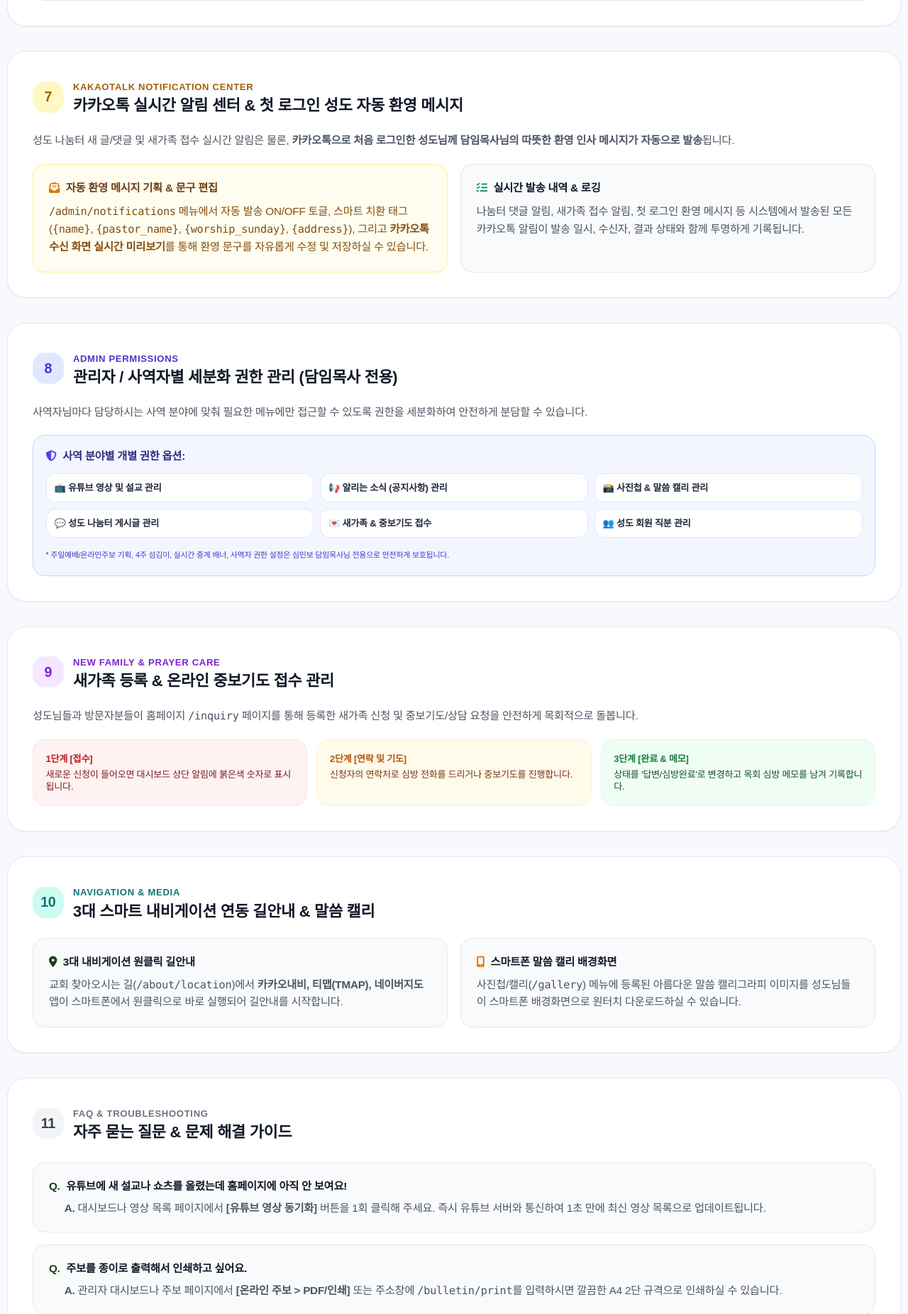
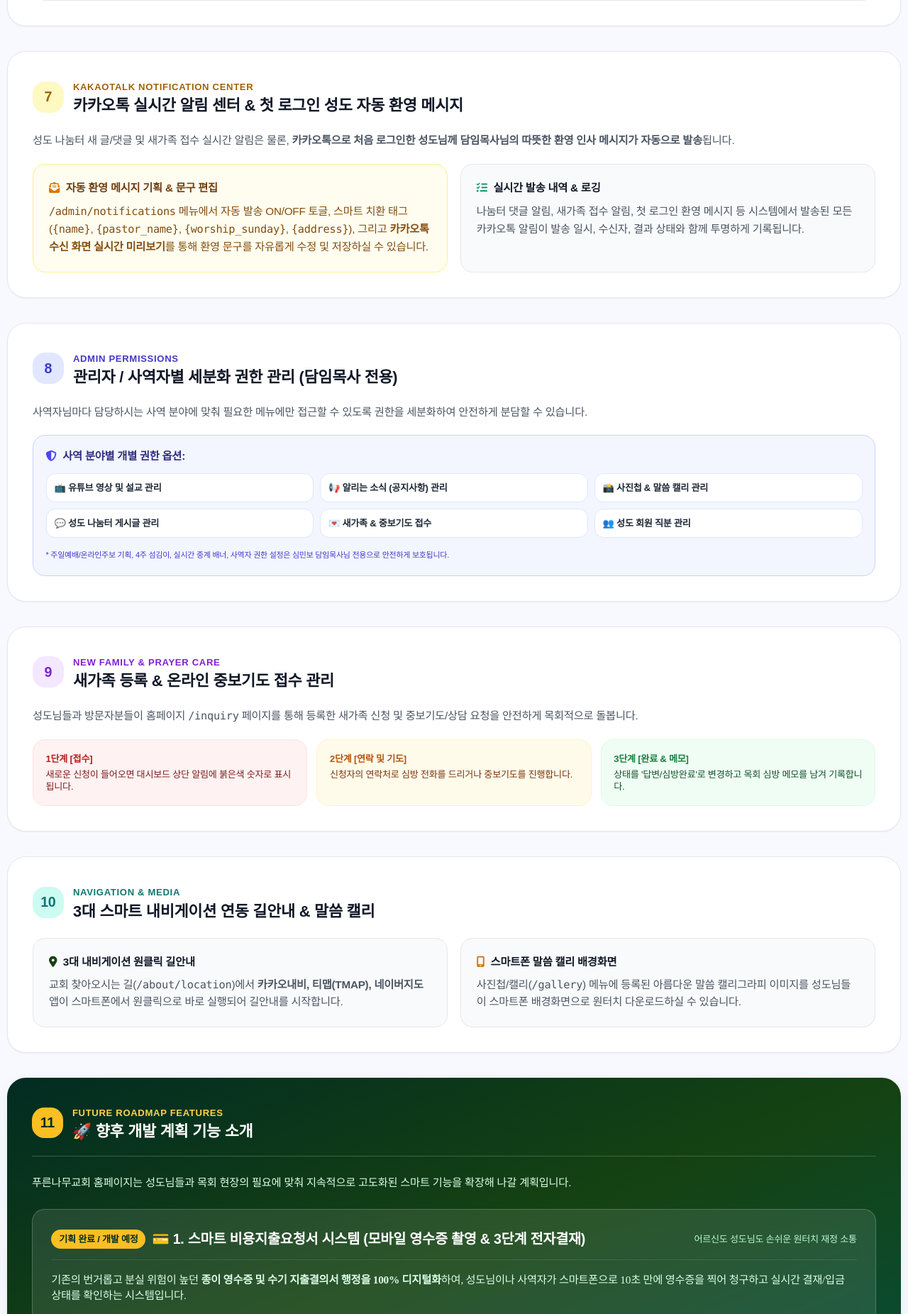
Before and after one commit to seunghoKR/greentreech, a PHP site: the page made by app/Views/admin/guide.php in a window 1280 px wide. Shown: the part 3167-5019 px from the top of the page at 71% size. Run offline with PHP 8.4, Linux system fonts and the light colour scheme; the template is opened without the code that fills it, so the values that code supplies are empty; some libraries are stand-ins or nearby versions; some web fonts are replaced.

Commit message:
docs: 홈페이지 설명서 및 공식 안내서에 '향후 개발 계획 기능 (1. 스마트 비용지출요청서 시스템)' 섹션 신설 및 반영

```diff
--- a/app/Views/admin/guide.php
+++ b/app/Views/admin/guide.php
@@ -77,9 +77,13 @@
                 <i class="fas fa-map-location-dot text-teal-600"></i>
                 <span>10. 내비 길안내 & 캘리</span>
             </a>
-            <a href="#faq" class="p-3 rounded-2xl bg-gray-100 hover:bg-gray-200 text-gray-800 flex items-center gap-2 transition-colors col-span-2 sm:col-span-2">
+            <a href="#roadmap" class="p-3 rounded-2xl bg-emerald-50/70 hover:bg-emerald-100 text-emerald-900 flex items-center gap-2 transition-colors">
+                <i class="fas fa-rocket text-emerald-600"></i>
+                <span>11. 🚀 개발 계획 기능</span>
+            </a>
+            <a href="#faq" class="p-3 rounded-2xl bg-gray-100 hover:bg-gray-200 text-gray-800 flex items-center gap-2 transition-colors">
                 <i class="fas fa-question-circle text-gray-600"></i>
-                <span>11. 자주 묻는 질문 (FAQ) & 문제 해결</span>
+                <span>12. 자주 묻는 질문 (FAQ)</span>
             </a>
         </div>
     </div>
@@ -476,11 +480,72 @@
         </div>
     </div>
 
-    <!-- Section 11: 자주 묻는 질문 (FAQ) -->
+    <!-- Section 11: 🚀 향후 개발 계획 기능 (Roadmap) -->
+    <div id="roadmap" class="bg-gradient-to-br from-emerald-950 via-[#154212] to-emerald-900 rounded-3xl p-6 sm:p-8 text-white shadow-card space-y-6">
+        <div class="flex items-center gap-3 border-b border-white/20 pb-4">
+            <div class="w-10 h-10 rounded-2xl bg-amber-400 text-emerald-950 flex items-center justify-center text-lg font-bold shadow-sm">
+                11
+            </div>
+            <div>
+                <span class="text-xs font-bold text-amber-300 uppercase tracking-wider">Future Roadmap Features</span>
+                <h2 class="text-lg sm:text-xl font-bold text-white">🚀 향후 개발 계획 기능 소개</h2>
+            </div>
+        </div>
+
+        <p class="text-xs sm:text-sm text-green-100 leading-relaxed">
+            푸른나무교회 홈페이지는 성도님들과 목회 현장의 필요에 맞춰 지속적으로 고도화된 스마트 기능을 확장해 나갈 계획입니다.
+        </p>
+
+        <!-- Feature 1: 스마트 비용지출요청서 -->
+        <div class="bg-white/10 backdrop-blur-md rounded-2xl p-5 sm:p-6 border border-white/20 space-y-4">
+            <div class="flex flex-col sm:flex-row sm:items-center justify-between gap-2 border-b border-white/10 pb-3">
+                <div class="flex items-center gap-2">
+                    <span class="px-2.5 py-1 rounded-full text-xs font-bold bg-amber-400 text-emerald-950">기획 완료 / 개발 예정</span>
+                    <h3 class="font-bold text-base sm:text-lg text-white">
+                        💳 1. 스마트 비용지출요청서 시스템 (모바일 영수증 촬영 & 3단계 전자결재)
+                    </h3>
+                </div>
+                <span class="text-xs text-green-200">어르신도 성도님도 손쉬운 원터치 재정 소통</span>
+            </div>
+
+            <p class="text-xs sm:text-sm text-green-100 leading-relaxed font-serif-kr">
+                기존의 번거롭고 분실 위험이 높던 <strong>종이 영수증 및 수기 지출결의서 행정을 100% 디지털화</strong>하여, 성도님이나 사역자가 스마트폰으로 10초 만에 영수증을 찍어 청구하고 실시간 결재/입금 상태를 확인하는 시스템입니다.
+            </p>
+
+            <div class="grid grid-cols-1 sm:grid-cols-3 gap-3 pt-1">
+                <div class="bg-white/10 p-3.5 rounded-xl border border-white/10 space-y-1">
+                    <h4 class="font-bold text-xs text-amber-300 flex items-center gap-1.5">
+                        <i class="fas fa-mobile-screen-button"></i> 시니어 친화형 대형 터치 UI
+                    </h4>
+                    <p class="text-[11px] text-green-100 leading-snug">
+                        글씨가 큼직하고 버튼 명암비가 높아 어르신 교우분들도 3번의 터치만으로 쉽게 청구할 수 있습니다.
+                    </p>
+                </div>
+                <div class="bg-white/10 p-3.5 rounded-xl border border-white/10 space-y-1">
+                    <h4 class="font-bold text-xs text-amber-300 flex items-center gap-1.5">
+                        <i class="fas fa-camera"></i> 영수증 즉시 촬영 & 전자서명
+                    </h4>
+                    <p class="text-[11px] text-green-100 leading-snug">
+                        카메라로 영수증을 찍어 바로 첨부하고, 스마트폰 화면 위에서 손가락 터치로 직접 서명합니다.
+                    </p>
+                </div>
+                <div class="bg-white/10 p-3.5 rounded-xl border border-white/10 space-y-1">
+                    <h4 class="font-bold text-xs text-amber-300 flex items-center gap-1.5">
+                        <i class="fas fa-list-check"></i> 3단계 결재선 & A4 인쇄
+                    </h4>
+                    <p class="text-[11px] text-green-100 leading-snug">
+                        <code>[신청]</code> ➔ <code>[목회자 승인]</code> ➔ <code>[재정부 입금]</code> 진행 상황을 실시간 확인하고 표준 지출결의서를 출력합니다.
+                    </p>
+                </div>
+            </div>
+        </div>
+    </div>
+
+    <!-- Section 12: 자주 묻는 질문 (FAQ) -->
     <div id="faq" class="bg-white rounded-3xl p-6 sm:p-8 border border-gray-200 shadow-sm space-y-6">
         <div class="flex items-center gap-3">
             <div class="w-10 h-10 rounded-2xl bg-gray-100 text-gray-700 flex items-center justify-center text-lg font-bold">
-                11
+                12
             </div>
             <div>
                 <span class="text-xs font-bold text-gray-500 uppercase tracking-wider">FAQ & Troubleshooting</span>
```
Also changed, not shown: SITE_MANUAL.md (+25 -0 lines).
